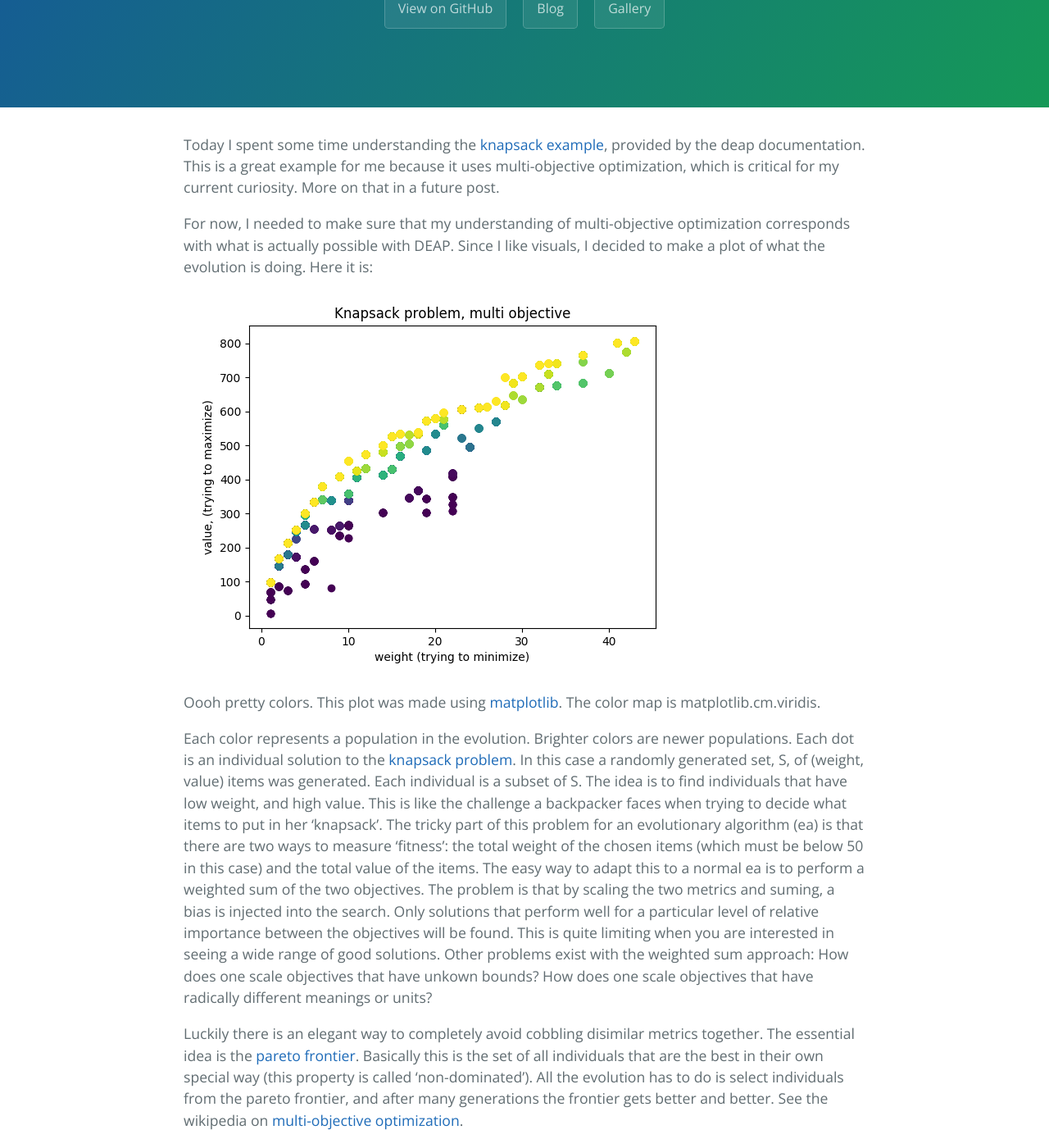
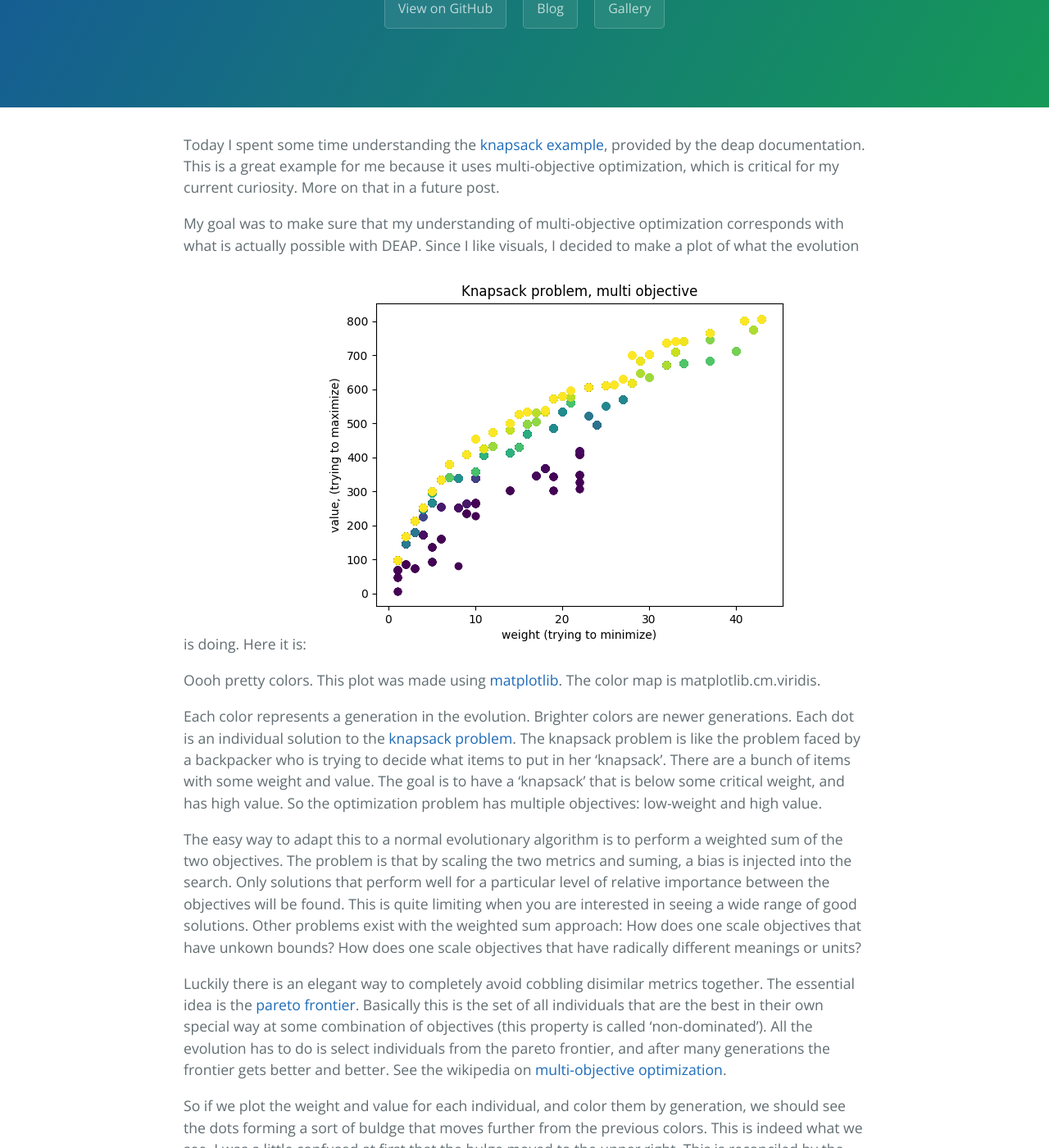
Before and after one commit to jlopezbi/ColonyEvolver, a Jekyll site: the page built from _posts/2017-04-19-pareto-frontiers-test.md, in a window 1280 px wide and 1400 px high, scrolled down 252 px. Shown: the whole window at 82% size. Built offline with Jekyll 4.4.1, drawn with Linux system fonts in a browser that asks for light colours.

Commit message:
edits on multi obj post

```diff
--- a/_posts/2017-04-19-pareto-frontiers-test.md
+++ b/_posts/2017-04-19-pareto-frontiers-test.md
@@ -7,15 +7,16 @@
 
 Today I spent some time understanding the [knapsack example](http://deap.readthedocs.io/en/master/examples/ga_knapsack.html?highlight=pareto), provided by the deap documentation. This is a great example for me because it uses multi-objective optimization, which is critical for my current curiosity. More on that in a future post.
 
-For now, I needed to make sure that my understanding of multi-objective optimization corresponds with what is actually possible with DEAP. Since I like visuals, I decided to make a plot of what the evolution is doing. Here it is:
+My goal was to make sure that my understanding of multi-objective optimization corresponds with what is actually possible with DEAP. Since I like visuals, I decided to make a plot of what the evolution is doing. Here it is:
 ![knapsack_img]({{ site.url }}{{ site.baseurl }}/assets/knapsack_populations.png)
 
 Oooh pretty colors. This plot was made using [matplotlib](https://matplotlib.org/). The color map is matplotlib.cm.viridis.
 
-Each color represents a population in the evolution. Brighter colors are newer populations. Each dot is an individual solution to the [knapsack problem](https://en.wikipedia.org/wiki/Knapsack_problem). In this case a randomly generated set, S, of (weight, value) items was generated. Each individual is a subset of S. The idea is to find individuals that have low weight, and high value. This is like the challenge a backpacker faces when trying to decide what items to put in her 'knapsack'.
-The tricky part of this problem for an evolutionary algorithm (ea) is that there are two ways to measure 'fitness': the total weight of the chosen items (which must be below 50 in this case) and the total value of the items. The easy way to adapt this to a normal ea is to perform a weighted sum of the two objectives. The problem is that by scaling the two metrics and suming, a bias is injected into the search. Only solutions that perform well for a particular level of relative importance between the objectives will be found. This is quite limiting when you are interested in seeing a wide range of good solutions. Other problems exist with the weighted sum approach: How does one scale objectives that have unkown bounds? How does one scale objectives that have radically different meanings or units?
+Each color represents a generation in the evolution. Brighter colors are newer generations. Each dot is an individual solution to the [knapsack problem](https://en.wikipedia.org/wiki/Knapsack_problem). The knapsack problem is like the problem faced by a backpacker who is trying to decide what items to put in her 'knapsack'. There are a bunch of items with some weight and value. The goal is to have a 'knapsack' that is below some critical weight, and has high value. So the optimization problem has multiple objectives: low-weight and high value.
 
-Luckily there is an elegant way to completely avoid cobbling disimilar metrics together. The essential idea is the [pareto frontier](https://en.wikipedia.org/wiki/Pareto_efficiency). Basically this is the set of all individuals that are the best in their own special way (this property is called 'non-dominated'). All the evolution has to do is select individuals from the pareto frontier, and after many generations the frontier gets better and better. See the wikipedia on [multi-objective optimization](https://en.wikipedia.org/wiki/Multi-objective_optimization).
+The easy way to adapt this to a normal evolutionary algorithm is to perform a weighted sum of the two objectives. The problem is that by scaling the two metrics and suming, a bias is injected into the search. Only solutions that perform well for a particular level of relative importance between the objectives will be found. This is quite limiting when you are interested in seeing a wide range of good solutions. Other problems exist with the weighted sum approach: How does one scale objectives that have unkown bounds? How does one scale objectives that have radically different meanings or units?
+
+Luckily there is an elegant way to completely avoid cobbling disimilar metrics together. The essential idea is the [pareto frontier](https://en.wikipedia.org/wiki/Pareto_efficiency). Basically this is the set of all individuals that are the best in their own special way at some combination of objectives (this property is called 'non-dominated'). All the evolution has to do is select individuals from the pareto frontier, and after many generations the frontier gets better and better. See the wikipedia on [multi-objective optimization](https://en.wikipedia.org/wiki/Multi-objective_optimization).
 
 So if we plot the weight and value for each individual, and color them by generation, we should see the dots forming a sort of buldge that moves further from the previous colors. This is indeed what we see. I was a little confused at first that the bulge moved to the upper right. This is reconciled by the fact that the algorithm is selecting for low weight.
 
```
